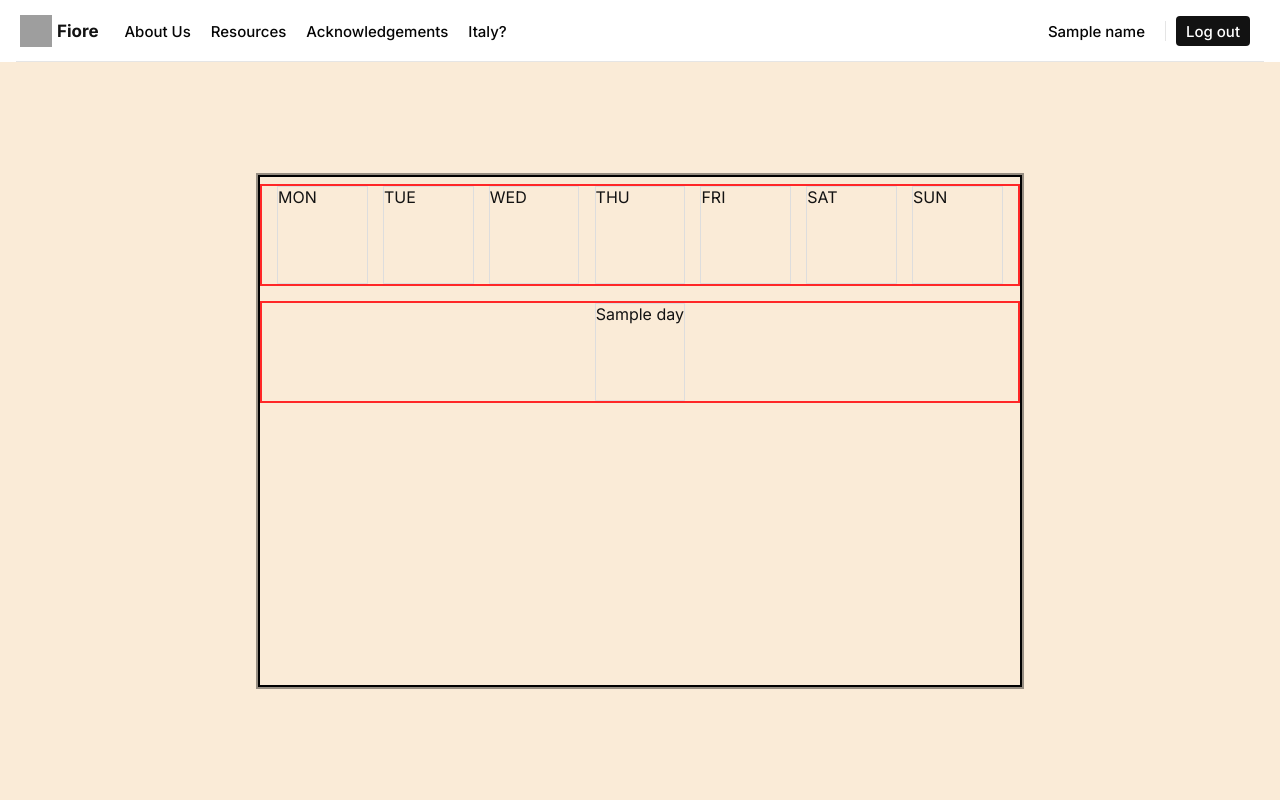
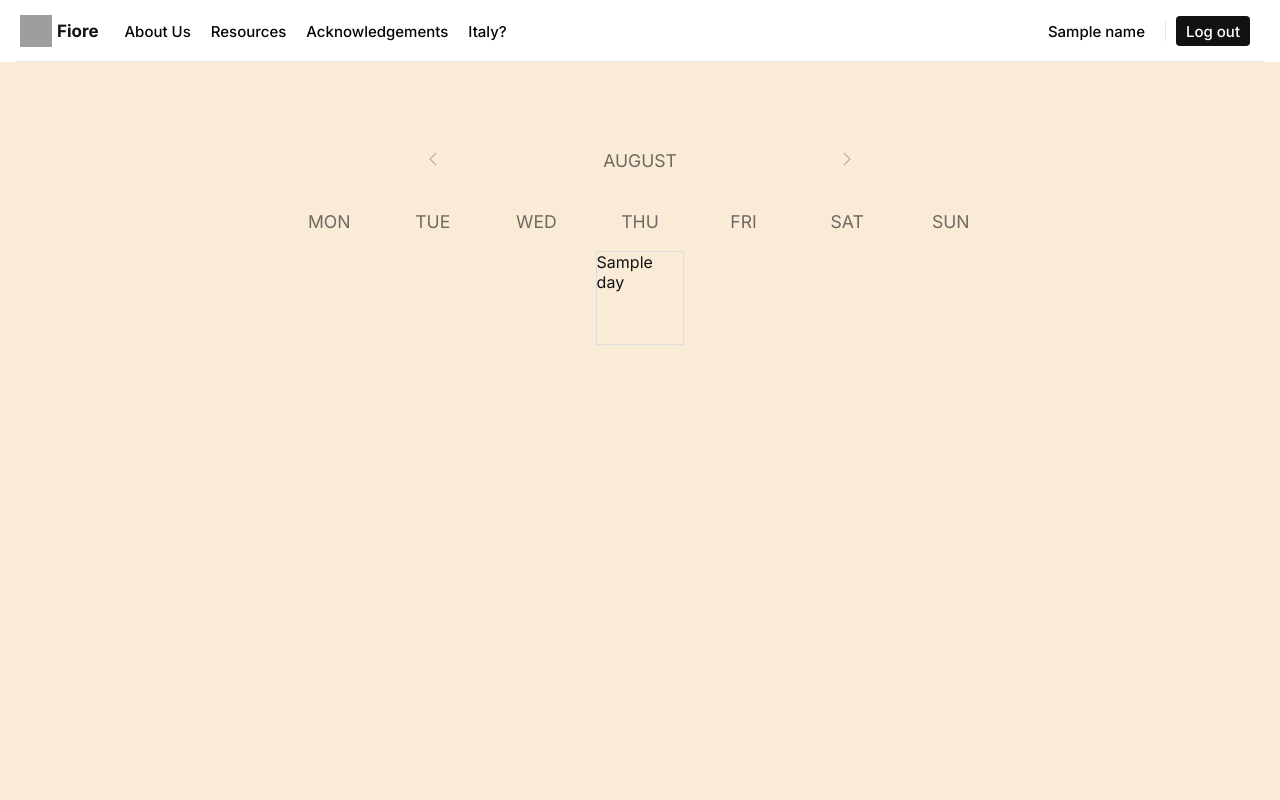
Before and after one commit to tintedwindow/fiore, a Flask app: template templates/home_new.html in a window 1280 px wide. Run offline with Flask 3, Linux system fonts and the light colour scheme; the template is opened without the code that fills it: most values are stand-ins (such as "Sample title", 1, 10 or a date in 2020); some libraries are stand-ins or nearby versions; grey boxes are pictures that could not be loaded.

Commit message:
calander with visual arrows

```diff
--- a/static/styles_main.css
+++ b/static/styles_main.css
@@ -120,6 +120,7 @@
     display: flex;
     justify-content: center;
     align-items: center;
+
 }
 .content {
     display: flex;
@@ -129,9 +130,10 @@
     width: 60%;
     background-color: ;
     border-style: solid;
-    border-width: 2px;
-    border-color: rgba(0, 0, 0, .4)
+    border-width: 10px;
+    border-color: rgba(0, 255, 13, 0)
 }
+
 .box1 {
     border: 2px solid black;
     height: 100px;
@@ -141,24 +143,62 @@
 
 .calander {
     display: flex;
-    border: 2px solid black;
+    border: 2px solid rgba(0, 0, 0, 0);
     width: 100%;
     height: 100%;
     flex-direction: column;
 
 }
 
+.calander-month {
+    display: flex;
+    height: 5%;
+    margin:  -5% 0 5% 0;
+    border: 2px solid rgba(0, 0, 0, 0);
+    justify-content: space-evenly ;
+    text-align: center;
+    font-size: 1.1rem;
+}
+
+.arrow {
+    background: none;
+    border: none;
+    padding: 0;
+    opacity: 0.35;
+}
+
+.arrow:hover {
+    opacity: 0.6;
+}
+.calander-head {
+    display: flex;
+    height: 5%;
+    margin:  0 0 1% 0;
+    border: 2px solid rgba(0, 0, 0, 0);
+    justify-content: space-evenly;
+    text-align: center;
+    font-size: 1.1rem;
+
+}
 .calander-week {
     display:flex;
     height: 20%;
     margin: 1% 0;
-
-    border: 2px solid #ff2727;
+    border: 2px solid rgba(0, 0, 0, 0);
     justify-content: space-evenly;
 
+}
+
+.calander-day-week {
+    width: 12%;
+    color: rgba(18, 18, 18, 0.6)
 }
 
 .calander-day {
     width: 12%;
     border: 1px solid #dddddd;
 }
+
+.calander-day-blank {
+    width: 12%;
+}
--- a/templates/home_new.html
+++ b/templates/home_new.html
@@ -39,23 +39,53 @@
 
     <div class="content-container">
         <div class="content">
+
             <div class="calander">
-                <div class="calander-week">
-                    <div class="calander-day">MON</div>
-                    <div class="calander-day">TUE</div>
-                    <div class="calander-day">WED</div>
-                    <div class="calander-day">THU</div>
-                    <div class="calander-day">FRI</div>
-                    <div class="calander-day">SAT</div>
-                    <div class="calander-day">SUN</div>
+                <div class="calander-month">
+                    <form action="/home" method="post">
+                        <input type="hidden" name="month" value="-1">
+                        <button class="arrow" type="submit">
+                            <svg xmlns="http://www.w3.org/2000/svg" width="16" height="16" fill="currentColor" class="bi bi-chevron-left" viewBox="0 0 16 16">
+                                <path fill-rule="evenodd" d="M11.354 1.646a.5.5 0 0 1 0 .708L5.707 8l5.647 5.646a.5.5 0 0 1-.708.708l-6-6a.5.5 0 0 1 0-.708l6-6a.5.5 0 0 1 .708 0"/>
+                              </svg>
+                        </button>
+                    </form>
+
+                    <div class="calander-day-week">
+                        AUGUST
+                    </div>
+
+                    <form action="/home" method="post">
+                        <input type="hidden" name="month" value="1">
+                        <button class="arrow" type="submit">
+                            <svg xmlns="http://www.w3.org/2000/svg" width="16" height="16" fill="currentColor" class="bi bi-chevron-right" viewBox="0 0 16 16">
+                                <path fill-rule="evenodd" d="M4.646 1.646a.5.5 0 0 1 .708 0l6 6a.5.5 0 0 1 0 .708l-6 6a.5.5 0 0 1-.708-.708L10.293 8 4.646 2.354a.5.5 0 0 1 0-.708"/>
+                              </svg>
+                        </button>
+                    </form>
+
+                </div>
+                <div class="calander-head">
+                    <div class="calander-day-week">MON</div>
+                    <div class="calander-day-week">TUE</div>
+                    <div class="calander-day-week">WED</div>
+                    <div class="calander-day-week">THU</div>
+                    <div class="calander-day-week">FRI</div>
+                    <div class="calander-day-week">SAT</div>
+                    <div class="calander-day-week">SUN</div>
                 </div>
 
                 {% for week in calander %}
                     <div class="calander-week">
                         {% for day in week %}
-                            <div class="calander-day">
+                            {% if day == 0 %}
+                                <div class="calander-day-blank">
+                                </div>
+                            {% else %}
+                                <div class="calander-day">
                                     {{day}}
-                            </div>
+                                </div>
+                            {% endif %}
                         {% endfor %}
                     </div>
                 {% endfor %}
```
Also changed, not shown: 1 other file.
